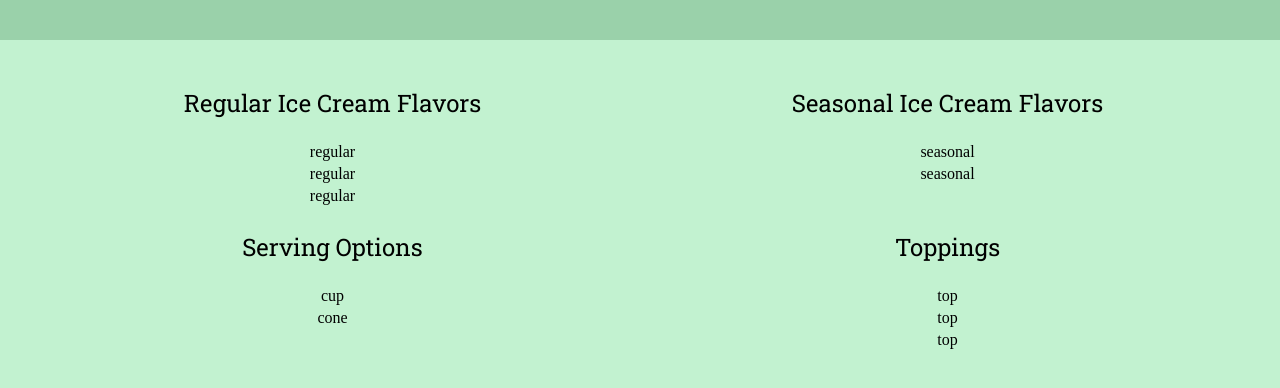
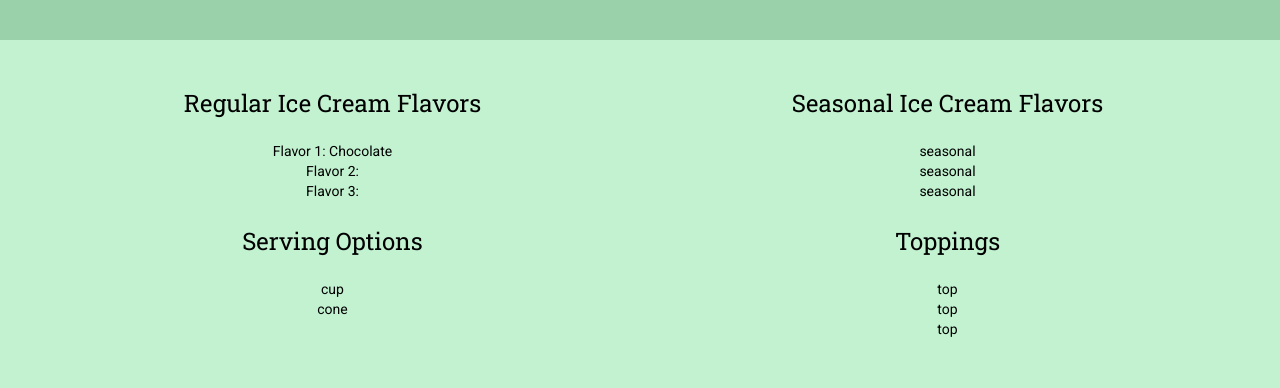
Before and after one commit to melanieps1/js-ice-cream-menu, a plain HTML site: page app/index.html in a window 1280 px wide. Shown: the part 126-514 px from the top of the page. Drawn offline with Linux system fonts and the light colour scheme.

Commit message:
got a js array displaying in html

```diff
--- a/app/index.html
+++ b/app/index.html
@@ -21,18 +21,17 @@
 				<th>
 					<h2 class="menu-cat ice-cream" id="seasonal-flavors">Seasonal Ice Cream Flavors</h2>
 				</th>
-			</tr>
 			<tr>
-				<td>regular</td>
+				<td>Flavor 1: <span id="regFlavor-1"></span></td>
 				<td>seasonal</td>
 			</tr>
 			<tr>
-				<td>regular</td>
+				<td>Flavor 2: </td>
 				<td>seasonal</td>
 			</tr>
 			<tr>
-				<td>regular</td>
-				<td></td>
+				<td>Flavor 3: </td>
+				<td>seasonal</td>
 			</tr>
 		</table>
 
@@ -61,6 +60,7 @@
 
 	</div>
 
-	<script type="text/javascript" src="main.js"></script>
+	<script src="products.js"></script>
+	<script src="main.js"></script>
 </body>
 </html>
--- a/app/main.js
+++ b/app/main.js
@@ -0,0 +1,7 @@
+var regFlavors = [
+    [ "Chocolate","Loved by kids of all ages!","2.00" ],
+    [ "Vanilla","Elegant and understated","2.00" ],
+    [ "Chocolate Chip Cookie Dough","The best ice cream ever!!!","2.00" ]
+  ];
+
+document.getElementById('regFlavor-1').innerHTML = regFlavors[0][0];
--- a/app/products.js
+++ b/app/products.js
@@ -1,79 +1,5 @@
-var products = {
-
-  "Regular Flavors": [
-
-    {
-      "name": "Chocolate",
-      "description": "Loved by kids of all ages!",
-      "price": "2.00"
-    },
-
-    {
-      "name": "Vanilla",
-      "description": "Elegant and understated",
-      "price": "2.00"
-    },
-
-    {
-      "name": "Chocolate Chip Cookie Dough"
-      "description": "The best ice cream ever!!!"
-      "price": "2.00"
-    }
-
-  ],
-
-  "Seasonal Flavors": [
-
-    {
-      "name": "Pumpkin Pie",
-      "description": "Pumpkin ice cream with a graham cracker swirl",
-      "price": "3.00"
-    },
-
-    {
-      "name": "Apple Pie",
-      "description": "Made with local farm fresh apples",
-      "price": "3.00"
-    }
-
-  ],
-
-  "Serving Options": [
-
-    {
-      "name": "Waffle Cone",
-      "description": "Made fresh by hand in our store each day",
-      "price": "1.00"
-    },
-
-    {
-      "name": "Cup",
-      "description": "Plenty of room for toppings",
-      "price": "0.00"
-    }
-
-  ],
-
-  "Toppings": [
-
-    {
-      "name": "Hot Fudge",
-      "description": "Rich and chocolatey and just sweet enough",
-      "price": "0.50"
-    },
-
-    {
-      "name": "Whipped Cream",
-      "description": "Need we say more?",
-      "price": "0.50"
-    },
-
-    {
-      "name": "Rainbow Sprinkles",
-      "description": "Like a million tiny little smiles",
-      "price": "0.50"
-    }
-
-  ]
-
-};
+var regFlavors = [
+    [ "Chocolate","Loved by kids of all ages!","2.00" ],
+    [ "Vanilla","Elegant and understated","2.00" ],
+    [ "Chocolate Chip Cookie Dough","The best ice cream ever!!!","2.00" ]
+  ];
--- a/app/style.css
+++ b/app/style.css
@@ -24,8 +24,9 @@ h2 {
 	text-align: center;
 }
 
-p td {
+td {
 	font-family: 'Roboto', sans-serif;
+	font-size: 14px;
 }
 
 .menu {
```
Also changed, not shown: app/products-2.js (added, +79 -0 lines).
